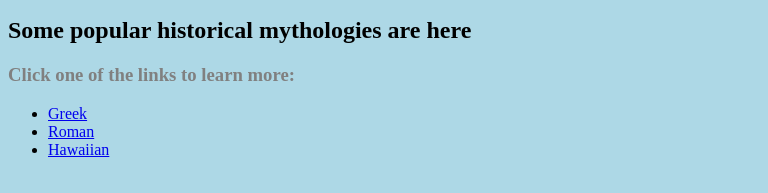
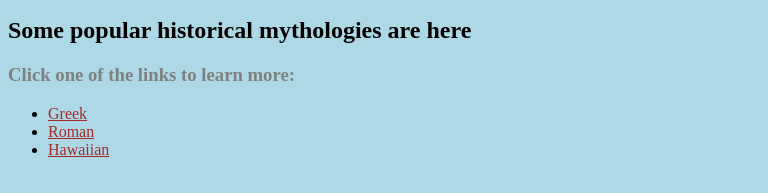
Before and after one commit to jdmar3-comp426/a01-aasmanj, a website: page index.html in a window 1280 px wide. Shown: the part 107-300 px from the top of the page, without its empty margins (0-768 px from the left). Drawn offline with Linux system fonts and the light colour scheme.

Commit message:
hierarchy

```diff
--- a/styles.css
+++ b/styles.css
@@ -62,3 +62,7 @@ body {
   h2 + h3 {
     color: grey;
   }
+
+  a:first-child {
+    color: brown;
+  }
```
